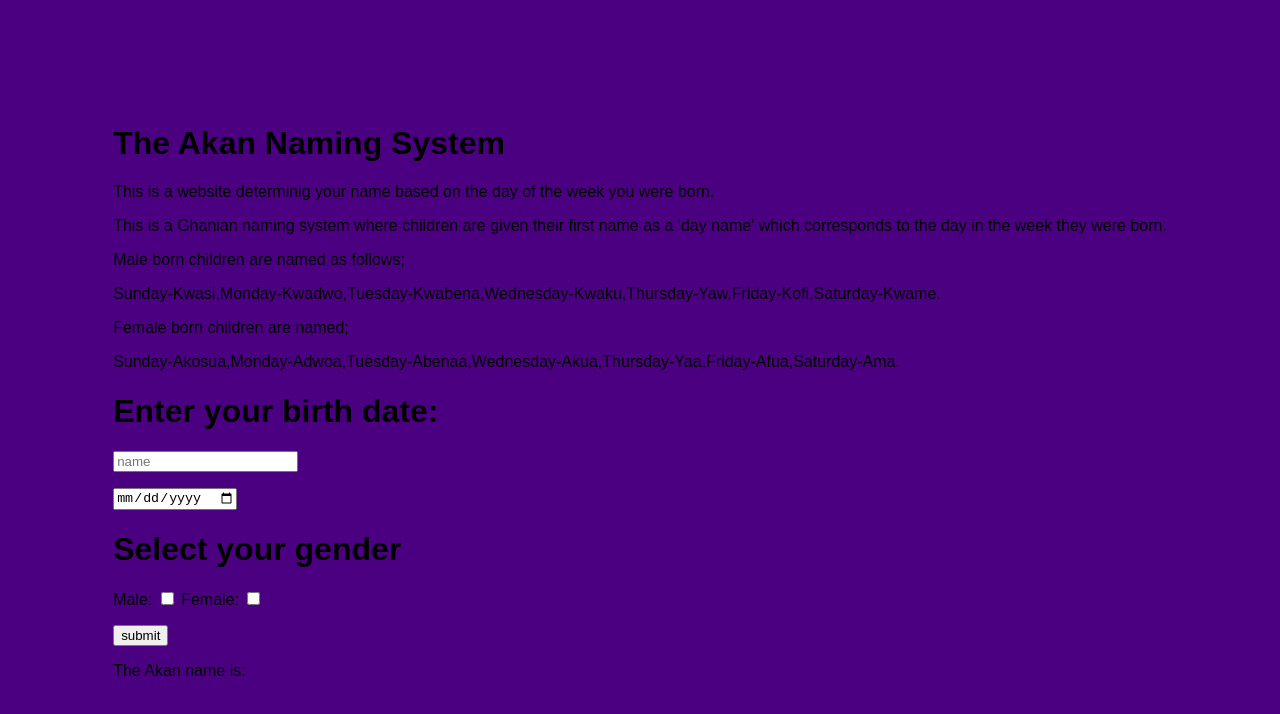
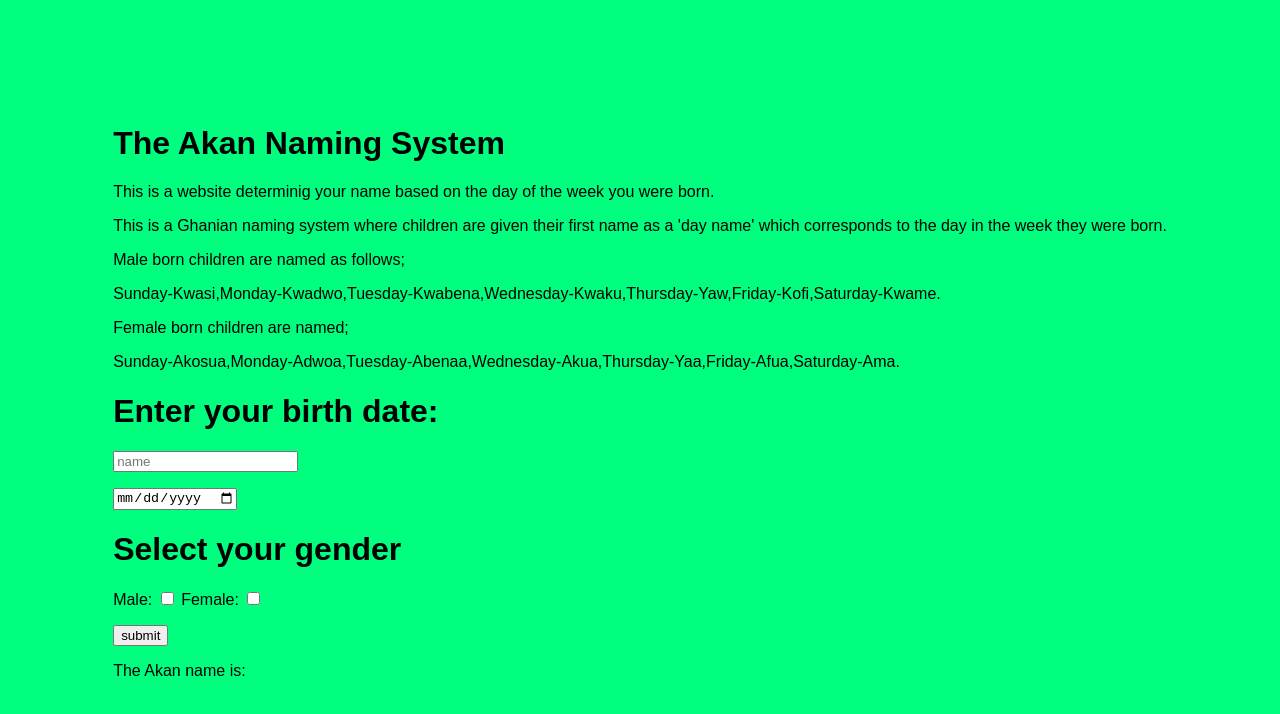
Before and after one commit to andrew4779/Akan-name, a plain HTML site: page index.html in a window 1280 px wide. Drawn offline with Linux system fonts and the light colour scheme.

Commit message:
updated the background color

```diff
--- a/CSS/styles.css
+++ b/CSS/styles.css
@@ -7,7 +7,7 @@ body{
     height: 100vh;
     overflow: hidden;
     margin: 0%;
-    background-color: indigo;
+    background-color:springgreen;
     box-shadow: rgba(0, 0, 0, 0.2);
     overflow: hidden;
     border-radius: initial;
```
